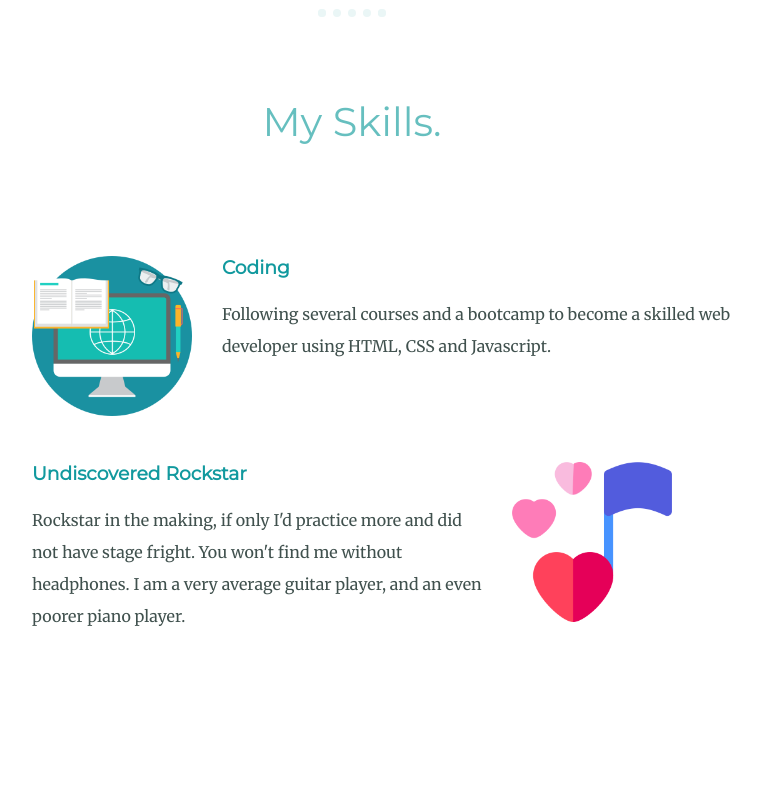
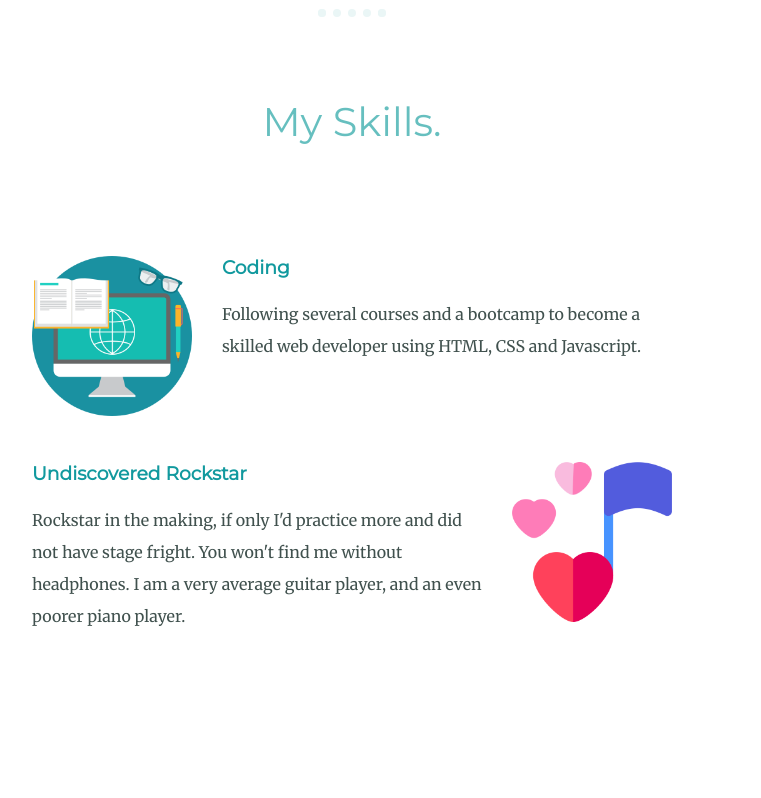
Before and after one commit to Nienke0905/Nienke-s-Page, a plain HTML site: page index.html in a window 1280 px wide. Shown: the part 1418-2216 px from the top of the page, without its empty margins (288-1049 px from the left). Drawn offline with Linux system fonts and the light colour scheme.

Commit message:
Update skill text

```diff
--- a/CSS/styles.css
+++ b/CSS/styles.css
@@ -78,10 +78,6 @@ p {
     margin:100px auto;
     text-align: left;
     width: 50%;
-}
-
-.skill-text {
-    width: 120%;
 }
 
 .clearfix {
```
